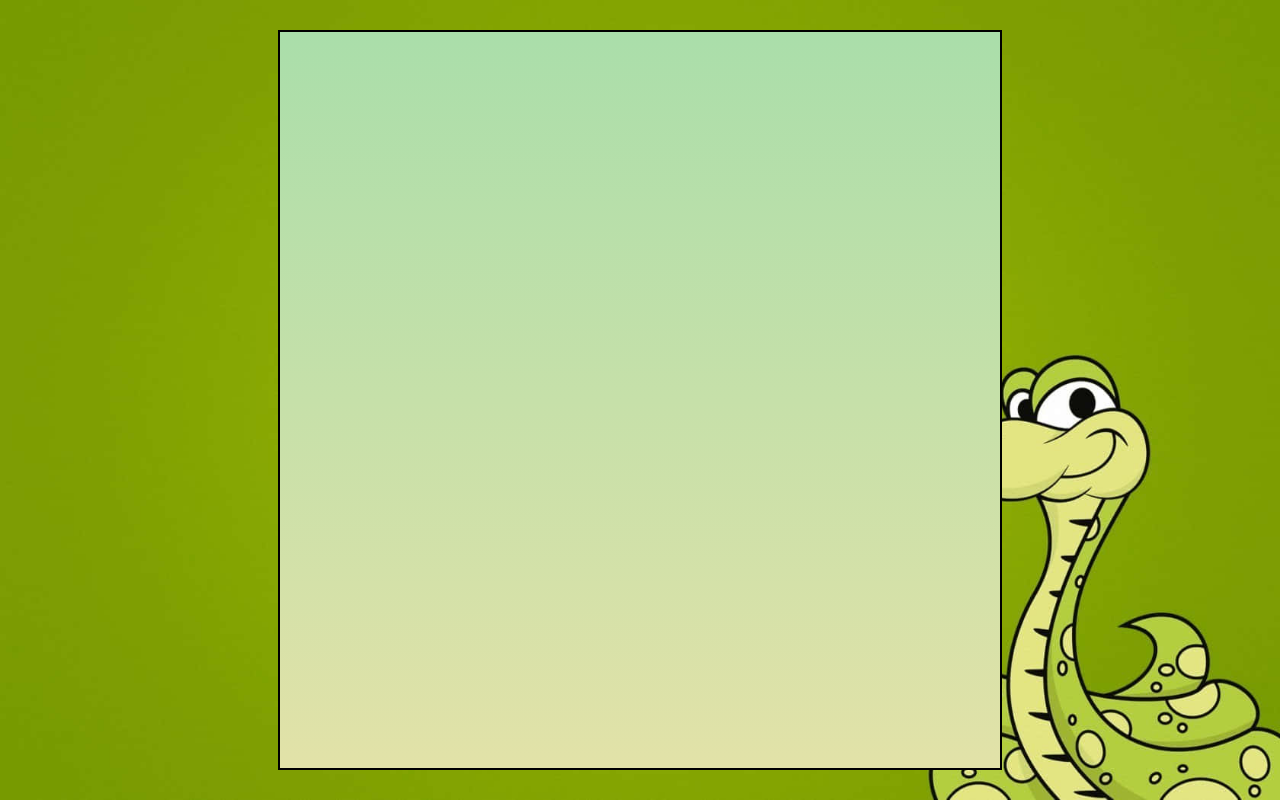
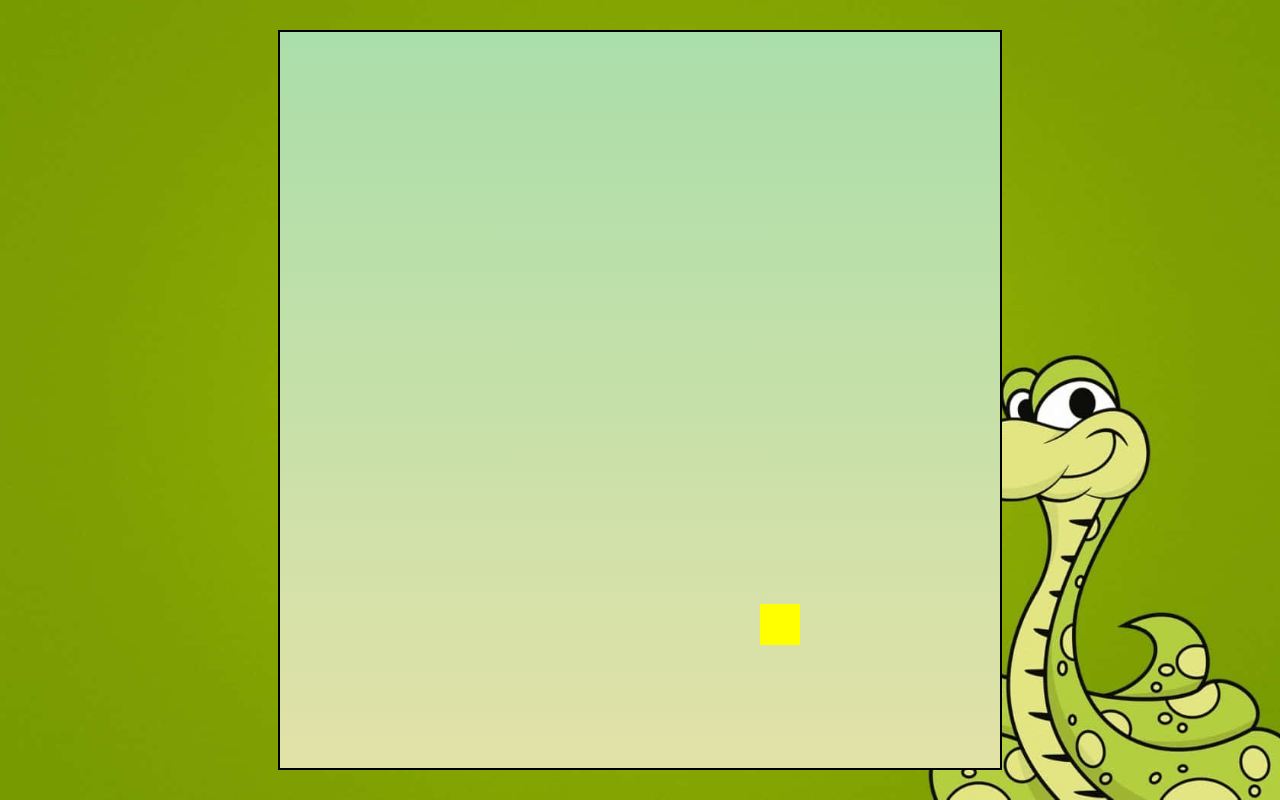
Before and after one commit to Akramdhali12/Snake-Game, a plain HTML site: page index.html in a window 1280 px wide. Drawn offline with Linux system fonts and the light colour scheme.

Commit message:
js file update

```diff
--- a/css/style.css
+++ b/css/style.css
@@ -24,6 +24,9 @@
 .head{
     background-color: red;
 }
-.food{
+.snake{
     background-color: purple;
 }
+.food{
+    background-color: yellow;
+}
--- a/js/index.js
+++ b/js/index.js
@@ -4,13 +4,46 @@ const foodSound = new Audio('audio file name');
 const gameOverSound = new Audio('audio file name');
 const moveSound = new Audio('audio file name');
 const musicSound = new Audio('audio file name');
-
-
+let speed = 2;
+let lastPaintTime = 0;
+let snakeArr = [
+    {x:13,y:15}
+]
+food = {x:13,y:15};
 
 
 // Game Function
 function main(ctime){
     window.requestAnimationFrame(main);
+    console.log(ctime);
+    if((ctime - lastPaintTime)/1000 < 1/speed){
+        return;
+    }
+    lastPaintTime = ctime;
+    gameEngine();
+}
+function gameEngine(){
+    //part 1: Updating the snake array & Food
+
+    //part 2: Render the snake and Food
+    //display the snake
+    board.innerHTML = "";
+    snakeArr.forEach((e,index)=>{
+        snakeElement = document.createElement('div');
+        snakeElement.style.gridRowStart = e.y;
+        snakeElement.style.gridColumnStart = e.x;
+        snakeElement.classList.add('snake');
+        if(index === 0){
+            snakeElement.classList.add('head');
+        }
+        board.appendChild(snakeElement);
+    })
+    //display the food
+        foodElement = document.createElement('div');
+        foodElement.style.gridRowStart = food.y;
+        foodElement.style.gridColumnStart = food.x;
+        foodElement.classList.add('food');
+        board.appendChild(foodElement);
 }
 
 
```
